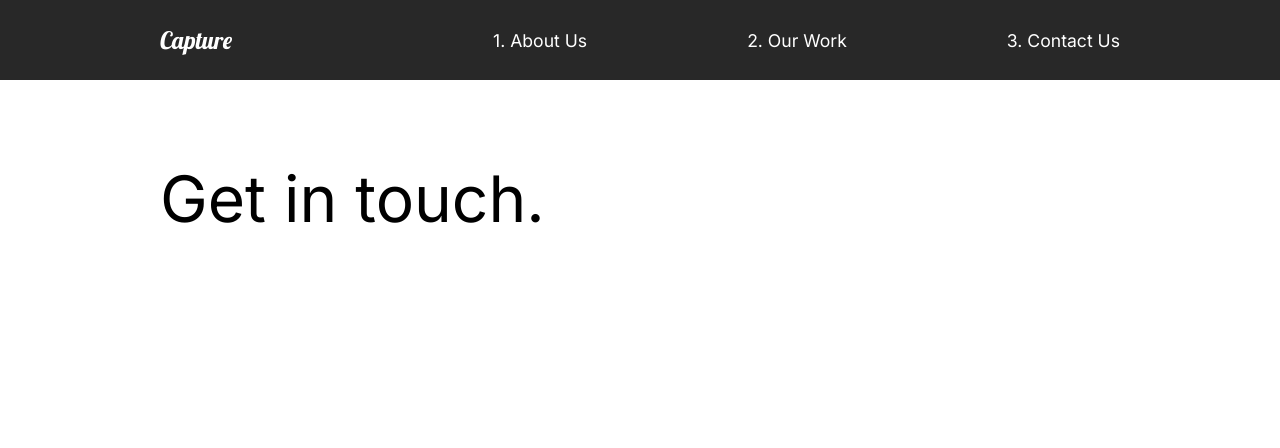
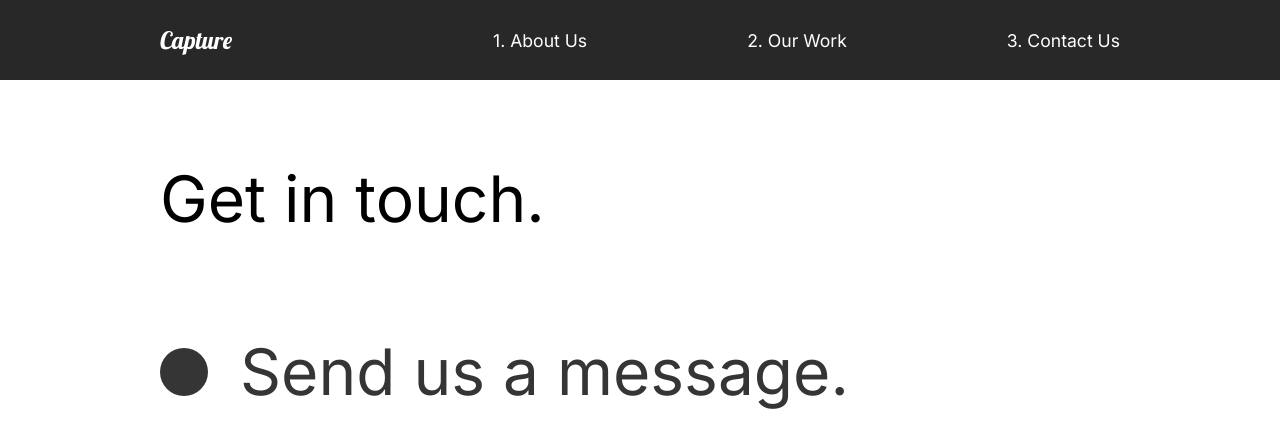
Before and after one commit to jos3ph-m/Capture, a React (Create React App) app: page /contact in a window 1280 px wide. Shown: the top 448 px of the page. Built offline with nearby package versions, Linux system fonts and the light colour scheme.

Commit message:
ContactUs - 2

```diff
--- a/src/pages/ContactUs.js
+++ b/src/pages/ContactUs.js
@@ -18,6 +18,12 @@ const ContactUs = () => {
           <motion.h2 variants={titleAnim}>Get in touch.</motion.h2>
         </Hide>
       </Title>
+      <div>
+        <Social>
+          <Circle />
+          <h2>Send us a message.</h2>
+        </Social>
+      </div>
     </ContactStyle>
   );
 };
@@ -37,4 +43,19 @@ const Hide = styled.div`
   overflow: hidden;
 `;
 
+const Circle = styled.div`
+  border-radius: 50%;
+  width: 3rem;
+  height: 3rem;
+  background: #353535;
+`;
+
+const Social = styled(motion.div)`
+  display: flex;
+  align-items: center;
+  h2 {
+    margin: 2rem;
+  }
+`;
+
 export default ContactUs;
```
Also changed, not shown: 1 other file (tests, documents, lock files or other folders).
